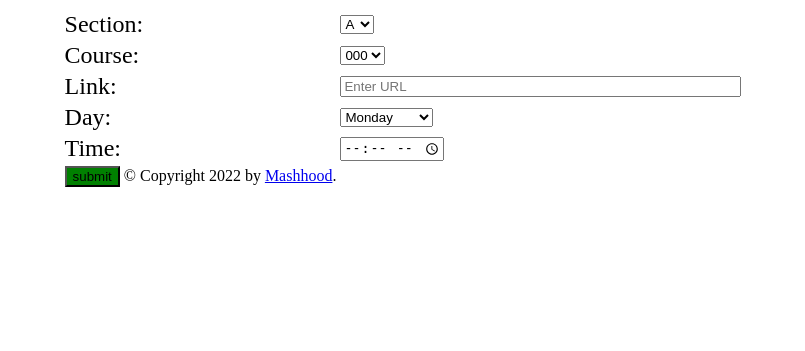
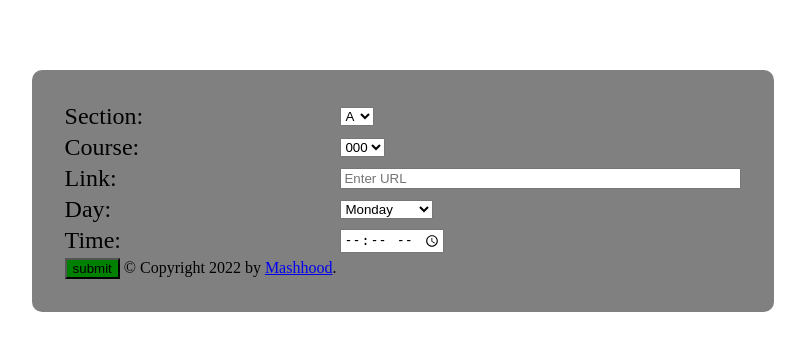
Before and after one commit to MASHOD0/CollegeCourseWare, a Flask app: page /schedule in a window 1280 px wide. Shown: the top 351 px of the page, without its empty margins (237-1042 px from the left). Run offline with Flask 2, Linux system fonts and the light colour scheme; the visitor is signed in with stand-in values (Sample User, id 1); a database or web service that is not in the repository returns one stand-in record (values such as "Sample title"); some libraries are stand-ins or nearby versions.

Commit message:
Update schedule.html

```diff
--- a/src/templates/schedule.html
+++ b/src/templates/schedule.html
@@ -4,7 +4,7 @@ Schedule Classes
 {% endblock %}
 {% block content %}
 <form action="#" method = 'POST'>
-    <table style=style="max-width:100%;height: auto;background-color: gray; margin: auto;padding: 30px;border-radius: 10px; margin-top: 70px;" >
+    <table style="max-width:100%;height: auto;background-color: gray; margin: auto;padding: 30px;border-radius: 10px; margin-top: 70px;" >
         <tr>
             <td>
                 <font size="5" color= "#000000"  > Section:</font>
```
